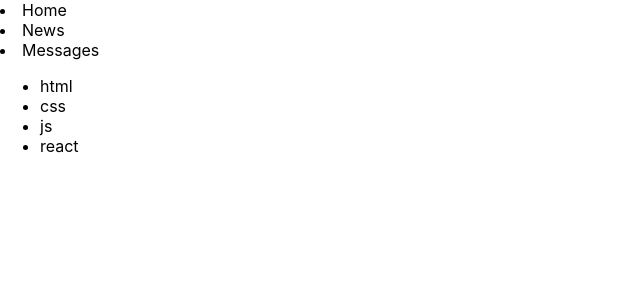
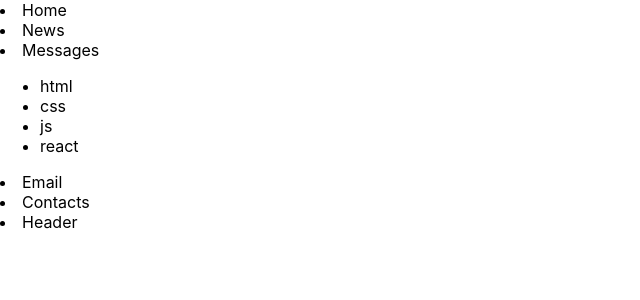
Before and after one commit to DmitryGK/social-network, a React (Create React App) app: page / in a window 1280 px wide. Shown: the top 300 px of the page, without its empty margins (0-640 px from the left). Built offline with nearby package versions, Linux system fonts and the light colour scheme.

Commit message:
Add footer

```diff
--- a/src/App.js
+++ b/src/App.js
@@ -1,4 +1,4 @@
-import logo from './logo.svg';
+
 import './App.css';
 
 const App = () => {
@@ -6,6 +6,7 @@ const App = () => {
       <div>
           <Header />
           <Technologies />
+          <Footer />
       </div>
   );
 }
@@ -33,4 +34,14 @@ const Header = () => {
     )
 }
 
+const Footer = () => {
+    return (
+        <div>
+            <li>Email</li>
+            <li>Contacts</li>
+            <li>Header</li>
+        </div>
+    )
+}
+
 export default App;
```
